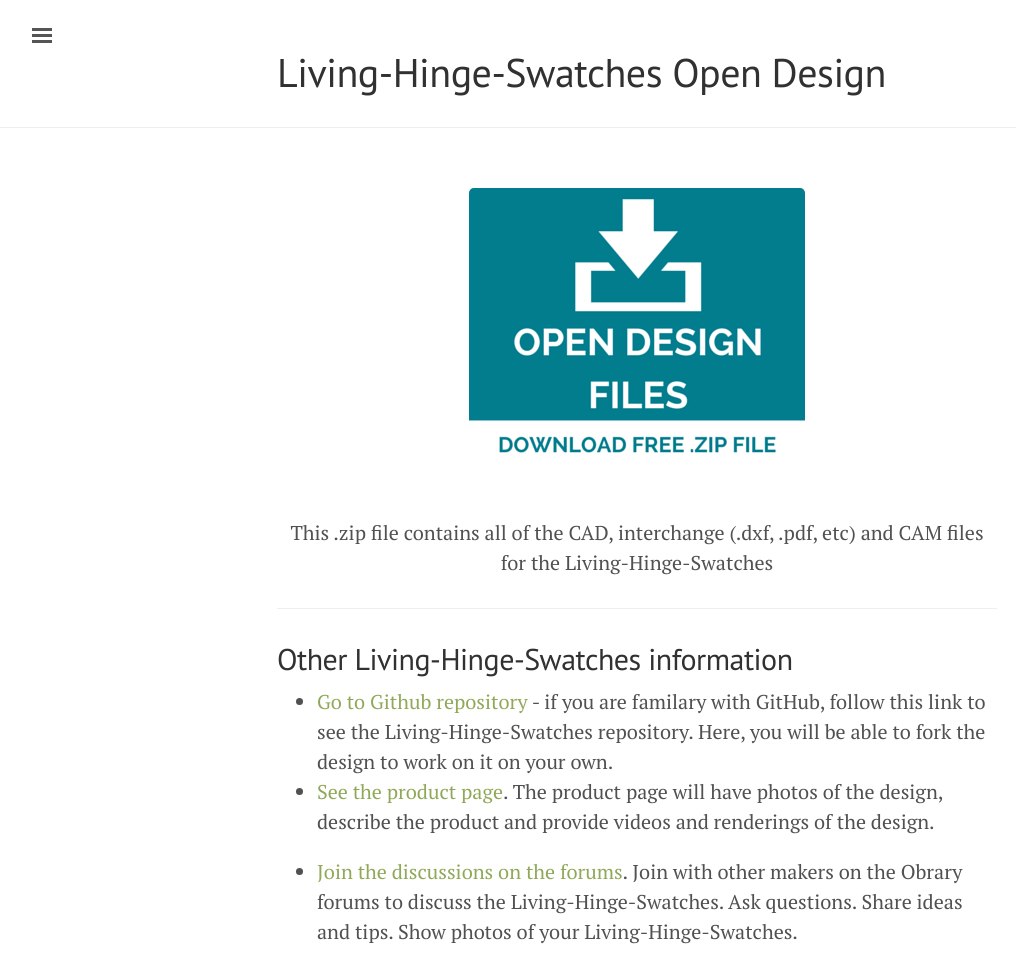
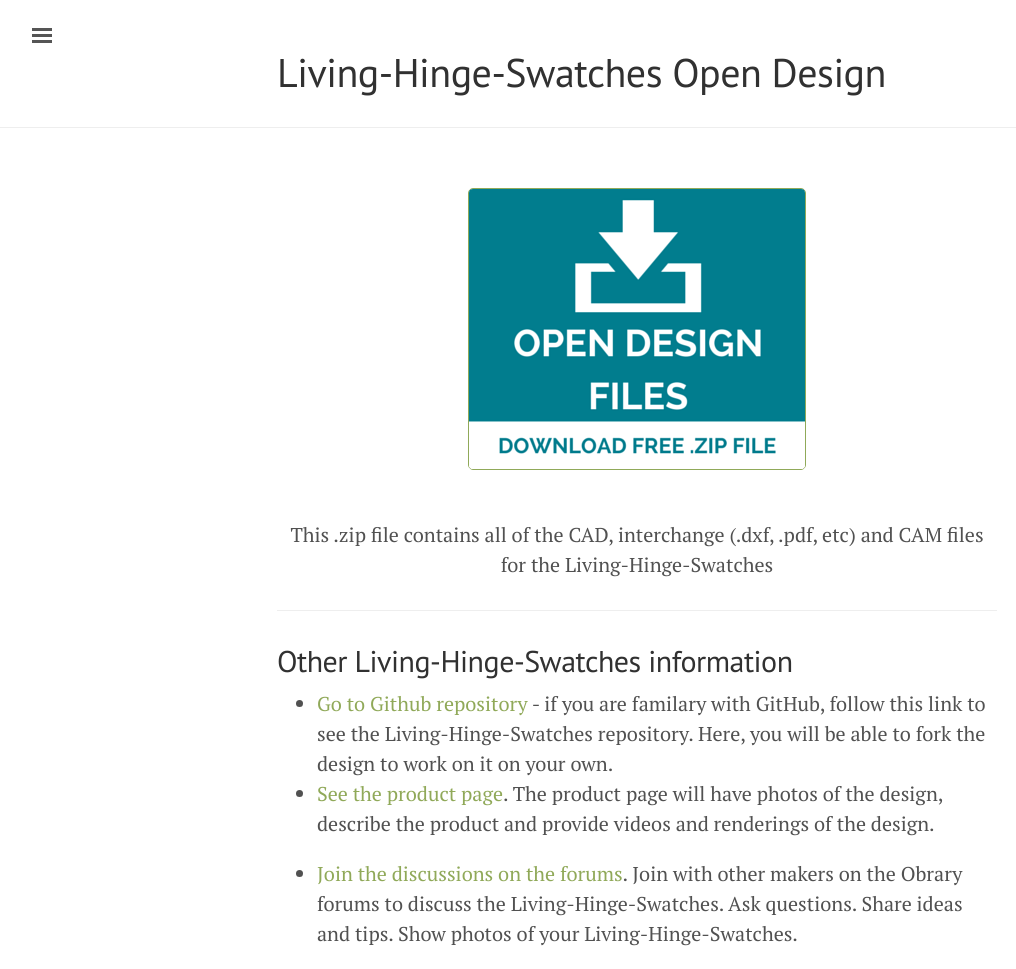
Before and after one commit to Obrary/Living-Hinge-Swatches, a Jekyll site: the page built from index.html, in a window 1280 px wide. Shown: the whole page, without its empty margins (3-1019 px from the left). Built offline with Jekyll 4.4.1, drawn with Linux system fonts in a browser that asks for light colours; the list of posts is cut into pages by our own code.

Commit message:
added border to image

```diff
--- a/index.html
+++ b/index.html
@@ -5,7 +5,7 @@
 
 <div class="center">
   <a href="https://github.com/Obrary/{{ site.github.project_title }}/archive/master.zip" onClick="ga('send', 'event', 'VMA', 'Download design', '{{ site.github.project_title }}')">
-  <img src="{{ site.github.project_title | prepend:'/' }}/public/download-free-design-file.png" alt="Download free design package" class="center"></a>
+  <img src="{{ site.github.project_title | prepend:'/' }}/public/download-free-design-file.png" alt="Download free design package" class="center" border="1"></a>
   <br>This .zip file contains all of the CAD, interchange (.dxf, .pdf, etc) and CAM files for the {{ site.github.project_title }}
   </div>
   <hr>
```
